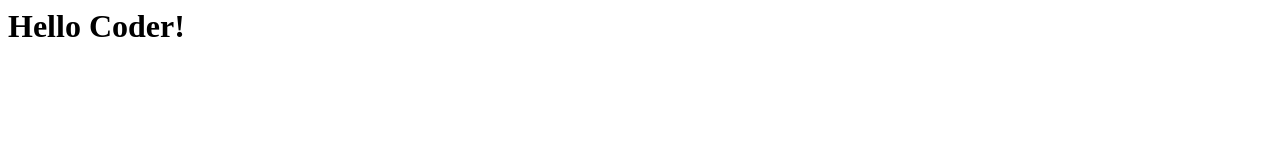
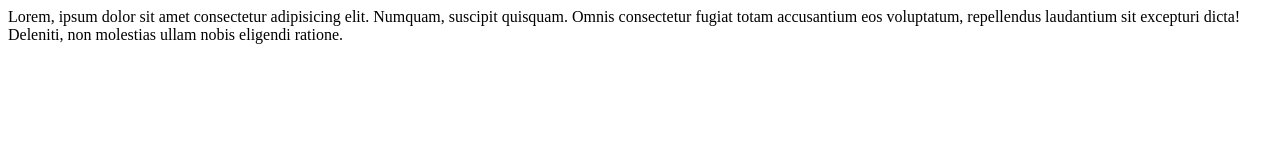
Before and after one commit to VathanakSol/Example-Repo, a plain HTML site: page index.html in a window 1280 px wide. Drawn offline with Linux system fonts and the light colour scheme.

Commit message:
Initial commit

```diff
--- /dev/null
+++ b/HelloWorld.js
@@ -0,0 +1 @@
+Console.log("Hello World!");
--- a/index.html
+++ b/index.html
@@ -1 +1 @@
-<h1>Hello Coder!</h1>
+<p>Lorem, ipsum dolor sit amet consectetur adipisicing elit. Numquam, suscipit quisquam. Omnis consectetur fugiat totam accusantium eos voluptatum, repellendus laudantium sit excepturi dicta! Deleniti, non molestias ullam nobis eligendi ratione.</p>
```
